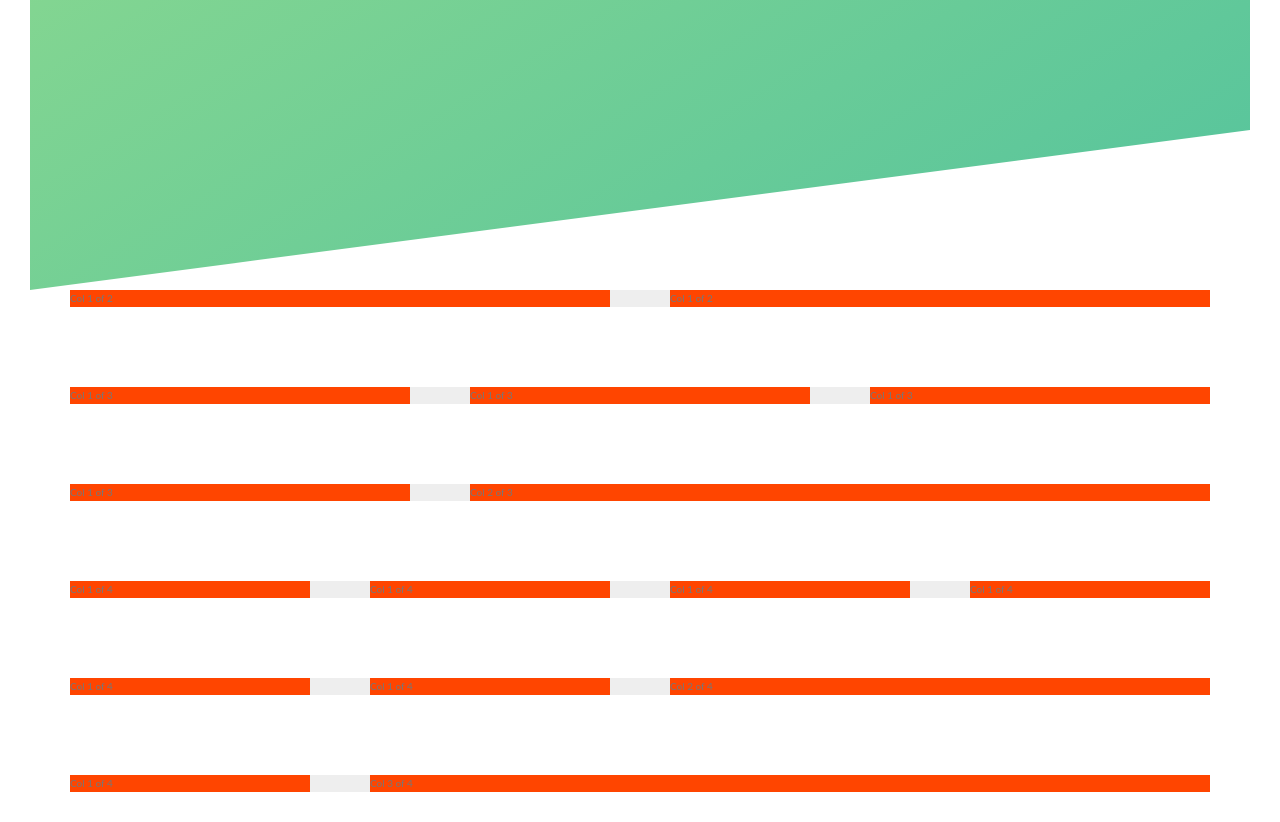
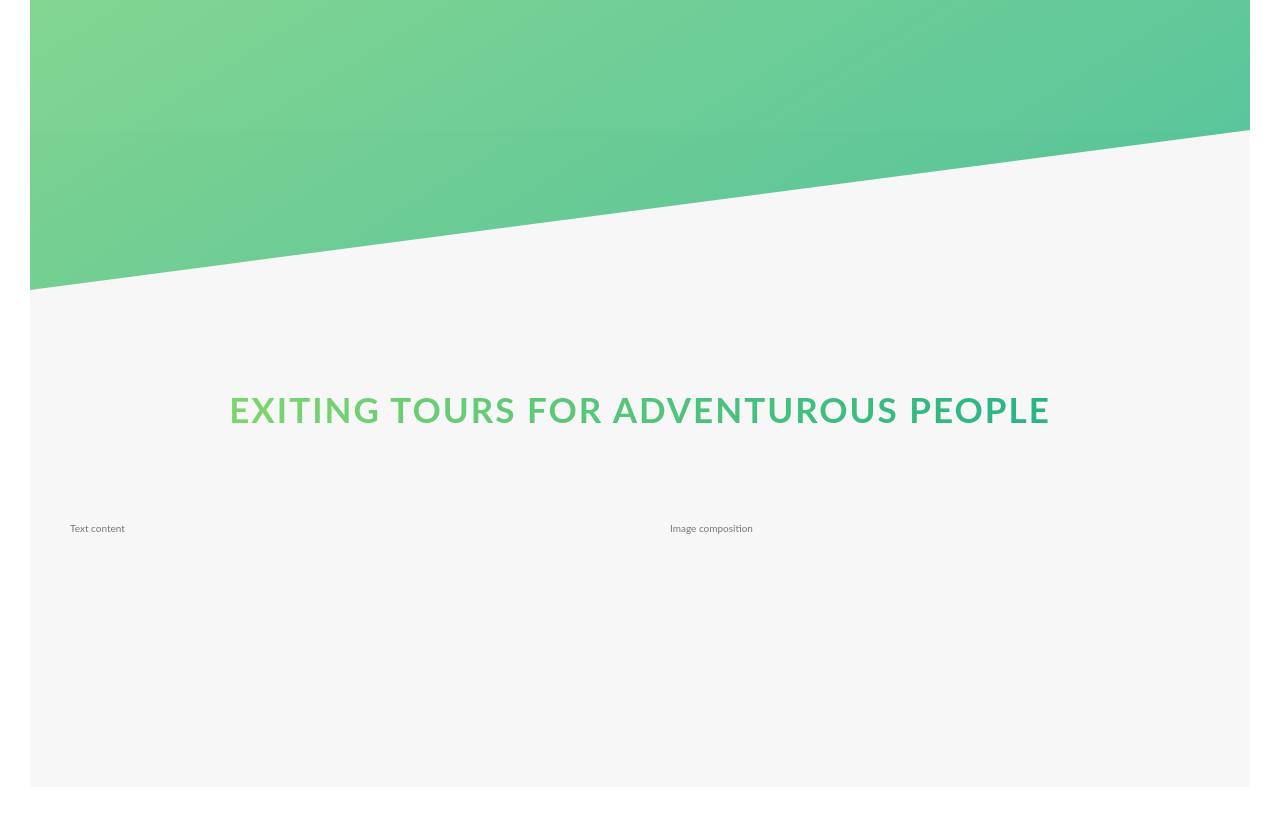
Before and after one commit to MarcoValeri/natours, a website: page index.html in a window 1280 px wide. Shown: the part 500-1322 px from the top of the page. Drawn offline with Linux system fonts and the light colour scheme.

Commit message:
Add main section

```diff
--- a/index.html
+++ b/index.html
@@ -25,7 +25,24 @@
                 <a href="#" class="btn btn--white btn--animated">Discover out tour</a>
             </div>
         </header>
-        <!-- Test grid -->
+        <main>
+            <section class="section-about">
+                <div class="u-center-text u-margin-bottom-8">
+                    <h2 class="heading-secondary">
+                        Exiting tours for adventurous people
+                    </h2>
+                </div>
+                <div class="row">
+                    <div class="col-1-of-2">
+                        Text content
+                    </div>
+                    <div class="col-1-of-2">
+                        Image composition
+                    </div>
+                </div>
+            </section>
+        </main>
+        <!-- Test grid
         <section class="grid-test">
             <div class="row">
                 <div class="col-1-of-2">
@@ -88,5 +105,6 @@
                 </div>
             </div>
         </section>
+        -->
     </body>
 </html>
--- a/sass/abstracts/_variables.scss
+++ b/sass/abstracts/_variables.scss
@@ -2,6 +2,7 @@
 $color-primary: #55c57a;
 $color-primary-light: #7ed56f;
 $color-primary-dark: #28b485;
+$color-grey-light-1: #f7f7f7;
 $color-grey-dark: #777;
 $color-white: #fff;
 $color-black: #000;
--- a/sass/base/_typography.scss
+++ b/sass/base/_typography.scss
@@ -39,3 +39,20 @@ body {
     }
 
 }
+
+.heading-secondary {
+    font-size: 3.5rem;
+    text-transform: uppercase;
+    font-weight: 700;
+    display: inline-block;
+    background-image: linear-gradient(to right, $color-primary-light, $color-primary-dark);
+    -webkit-background-clip: text;
+    color: transparent;
+    letter-spacing: 2px;
+    transition: all .2s;
+
+    &:hover {
+        transform: skewY(2deg) skewX(15deg) scale(1.1);
+        text-shadow: .5rem 1rem 2rem rgba($color-black, .2);
+    }
+}
--- a/sass/base/_utilities.scss
+++ b/sass/base/_utilities.scss
@@ -0,0 +1,7 @@
+.u-center-text {
+    text-align: center;
+}
+
+.u-margin-bottom-8 {
+    margin-bottom: 8rem;
+}
--- a/sass/layout/_grid.scss
+++ b/sass/layout/_grid.scss
@@ -1,6 +1,5 @@
 .row {
     max-width: $grid-width;
-    background-color: #eee;
     margin: 0 auto;
 
     &:not(:last-child) {
@@ -10,7 +9,6 @@
     @include clearfix;
 
     [class^="col-"] {
-        background-color: orangered;
         float: left;
 
         &:not(:last-child) {
--- a/sass/pages/_home.scss
+++ b/sass/pages/_home.scss
@@ -0,0 +1,5 @@
+.section-about {
+    background-color: $color-grey-light-1;
+    padding: 25rem 0;
+    margin-top: -20vh;
+}
```
Also changed, not shown: css/style.css.
